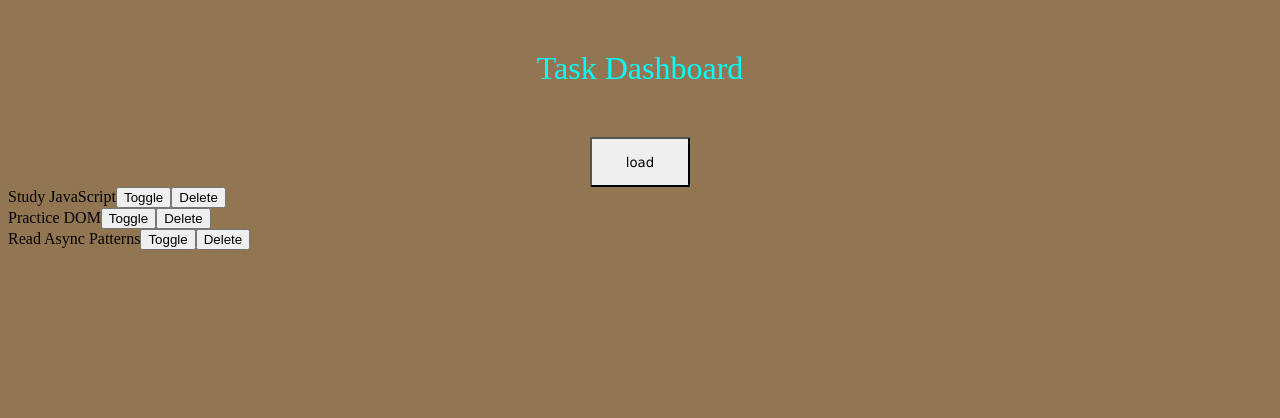
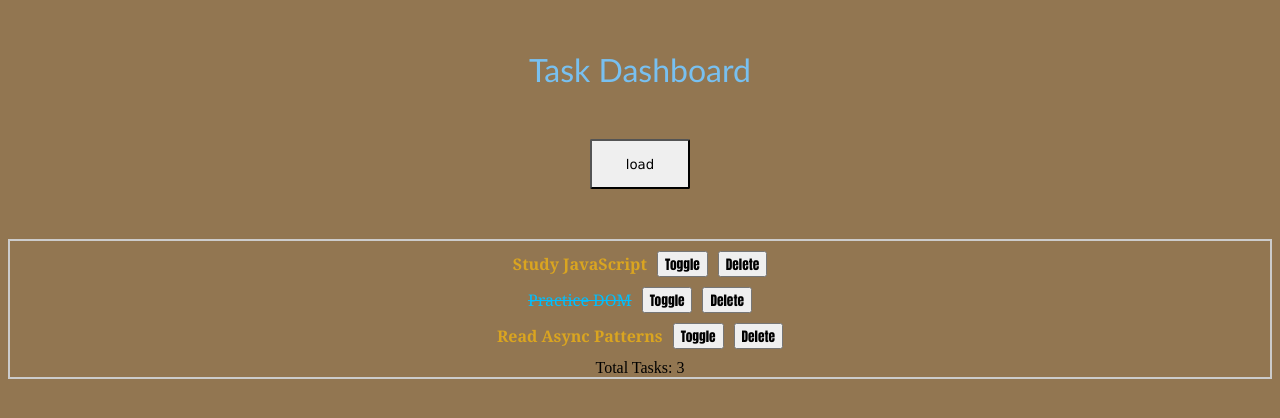
Before and after one commit to BakemonoTR/assignment4, a plain HTML site: page index.html in a window 1280 px wide. Both pictures are taken after a click on the button "load". Drawn offline with Linux system fonts and the light colour scheme.

Commit message:
test10tweaks

```diff
--- a/index.html
+++ b/index.html
@@ -6,7 +6,7 @@
     <link rel="stylesheet" href="styles.css">
 </head>
 <body style="background-color:rgb(146, 118, 81);">
-    <h1 class="title" style="margin-top: 50px;">Task Dashboard</h1>
+    <h1 class="title" style="margin-top: 50px; font-family: 'Gill Sans', 'Gill Sans MT', Calibri, 'Trebuchet MS', sans-serif;">Task Dashboard</h1>
     <div>
         <div style="text-align: center; margin-top: 50px;">
             <button id="loadTasksBtn" class="mybutton" >load</button>
--- a/main.js
+++ b/main.js
@@ -6,6 +6,7 @@ const statusMessage = document.getElementById('statusMessage');
 
 function renderTasks() {
     tasksList.innerHTML = '';
+    tasksList.classList.add('taskslist');
 
     myTaskManager.tasks.forEach(task => {
         const taskDiv = document.createElement('div');
@@ -14,16 +15,23 @@ function renderTasks() {
         if(task.completed) {
 
             taskDiv.classList.add('completed');
+
+        }
+        else {
+            taskDiv.classList.add('uncompleted');
         }
 
         const TitleSpan =document.createElement('span');
         TitleSpan.textContent = task.title;
+        TitleSpan.classList.add('titlespan');
 
         const ToggleButton = document.createElement('button');
         ToggleButton.textContent = 'Toggle';
+        ToggleButton.classList.add('buttons')
 
         const DeleteButton = document.createElement('button');
         DeleteButton.textContent = 'Delete';
+        DeleteButton.classList.add('buttons')
 
         ToggleButton.addEventListener('click', () => {
             myTaskManager.toggleTask(task.id);
@@ -37,6 +45,9 @@ function renderTasks() {
 
         })
 
+
+
+
         taskDiv.appendChild(TitleSpan);
         taskDiv.appendChild(ToggleButton);
         taskDiv.appendChild(DeleteButton);
@@ -44,7 +55,19 @@ function renderTasks() {
         tasksList.appendChild(taskDiv);
 
 
+
     });
+    const totalTasks = document.createElement('span');
+
+    if (myTaskManager.tasks.length > 0 ) {
+        totalTasks.textContent = "Total Tasks: " + myTaskManager.tasks.length;
+        tasksList.appendChild(totalTasks);
+    }
+    else {
+        totalTasks.textContent = "";
+        tasksList.appendChild(totalTasks);
+    }
+
 }
 
 loadButton.addEventListener('click', async() => {
--- a/styles.css
+++ b/styles.css
@@ -1,7 +1,7 @@
 .title {
 
     text-align: center;
-    color: aqua;
+    color:rgb(120, 192, 240);
     font-weight: lighter
 
 
@@ -21,3 +21,35 @@
     background-color: beige;
 
 }
+
+.completed span {
+    text-decoration: line-through;
+    color:deepskyblue;
+
+}
+
+.uncompleted span {
+    color:goldenrod;
+    font-weight: bold;
+}
+
+.taskslist {
+    margin-top: 50px;
+    text-align: center;
+
+    border: 2px solid #ccc;
+
+}
+
+.task {
+    margin: 10px;
+}
+
+.buttons{
+    margin-left: 10px;
+    font-family: Impact, Haettenschweiler, 'Arial Narrow Bold', sans-serif;
+}
+
+.titlespan{
+        font-family: Cambria, Cochin, Georgia, Times, 'Times New Roman', serif;
+}
--- a/taskManager.js
+++ b/taskManager.js
@@ -1,10 +1,10 @@
 class Task{
 
     constructor(id,title,completed) {
-        Object.defineProperty(this,id,{
+        Object.defineProperty(this,'id',{
             value: id,
-            writeable: false,
-        })
+            writeable: false
+        });
         this.title = title;
         this.completed = completed;
     }
@@ -19,7 +19,7 @@ class Task{
 class TaskManager{
 
     constructor(tasks) {
-        tasks = this.tasks;
+        this.tasks = [];
 
     }
 
@@ -36,7 +36,7 @@ class TaskManager{
     }
 
     removeTask(taskID) {
-        const newList = this.tasks.filter(task => task.id != taskID);
+        const newList = this.tasks.filter(task => task.id !== taskID);
 
         this.tasks = newList;
     }
```
